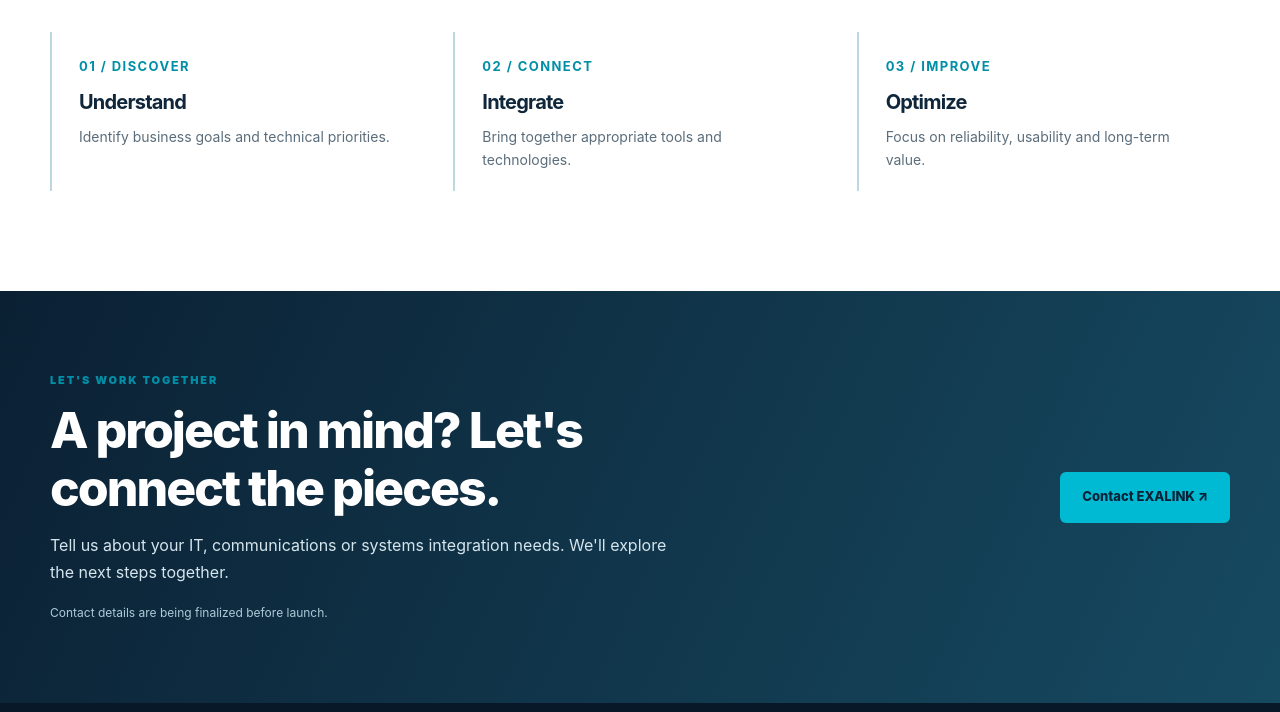
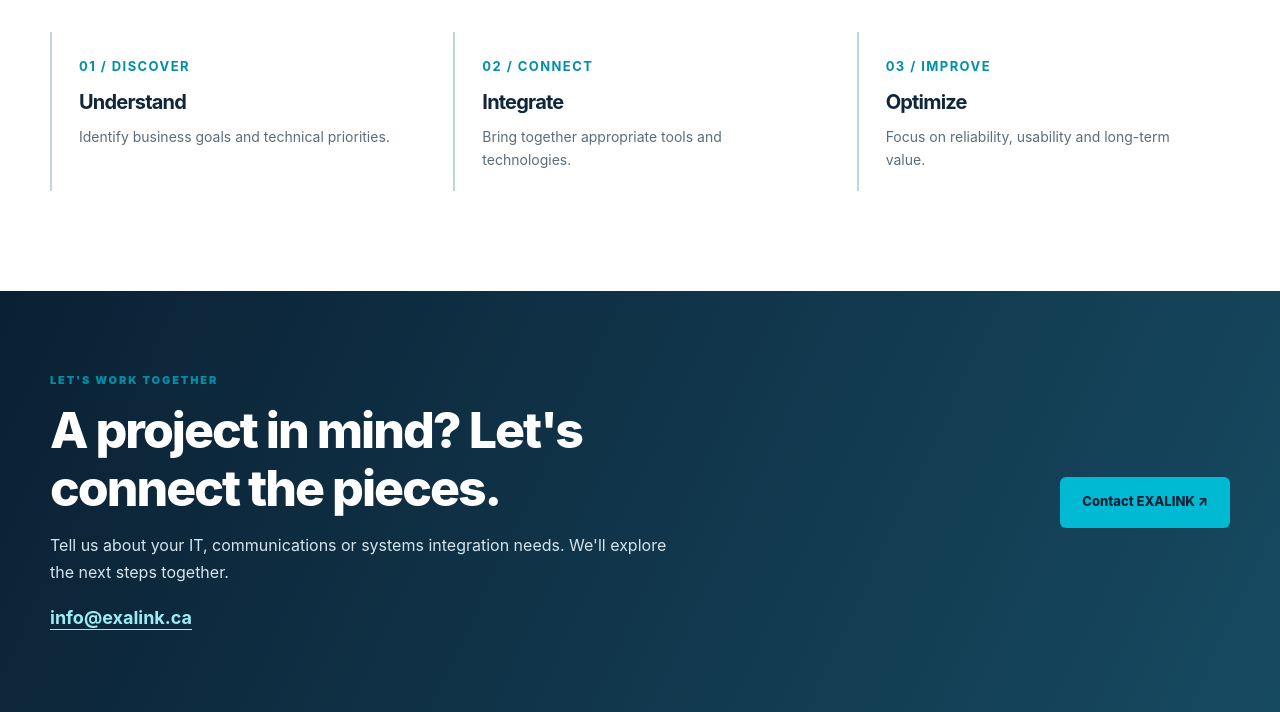
Before and after one commit to mohlink/site_exalink, a plain HTML site: page index.html in a window 1280 px wide. Shown: the part 3873-4585 px from the top of the page. Drawn offline with Linux system fonts and the light colour scheme.

Commit message:
Display info@exalink.ca prominently on business homepage

```diff
--- a/index.html
+++ b/index.html
@@ -130,6 +130,7 @@ h2{font-size:clamp(32px,3.7vw,48px);margin:12px 0 15px;font-weight:790}
 .service-learn-link:hover{color:#00586c}
 .service-learn-link span:last-child{font-size:20px;transition:transform .25s}
 .service-learn-link:hover span:last-child{transform:translate(4px,-3px)}
+.home-email{display:inline-block;color:#9cecf4;font-size:18px;font-weight:750;text-decoration:underline;text-underline-offset:5px}.home-email:hover{color:white}
 </style>
 <link rel="stylesheet" href="enhancements.css?v=6">
 <link rel="stylesheet" href="slider.css?v=6">
@@ -305,7 +306,7 @@ h2{font-size:clamp(32px,3.7vw,48px);margin:12px 0 15px;font-weight:790}
         <div class="overline" data-t="contactEyebrow">LET'S WORK TOGETHER</div>
         <h2 data-t="contactTitle">A project in mind? Let's connect the pieces.</h2>
         <p data-t="contactText">Tell us about your IT, communications or systems integration needs. We'll explore the next steps together.</p>
-        <p class="contact-note" data-t="contactNote">Website preview — verified contact details will be added before launch.</p>
+        <p class="contact-note"><a href="mailto:info@exalink.ca" class="home-email" aria-label="Email EXALINK">info@exalink.ca</a></p>
       </div>
       <a href="contact.html" class="btn" data-t="contactAction">Contact EXALINK ↗</a>
     </div>
```
